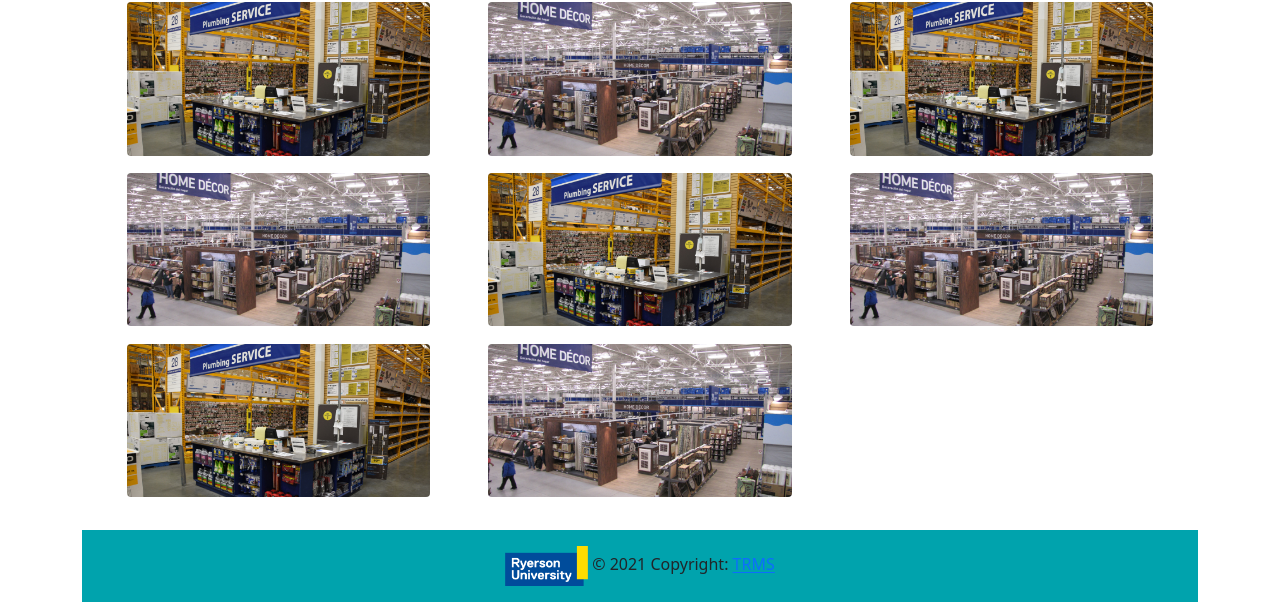
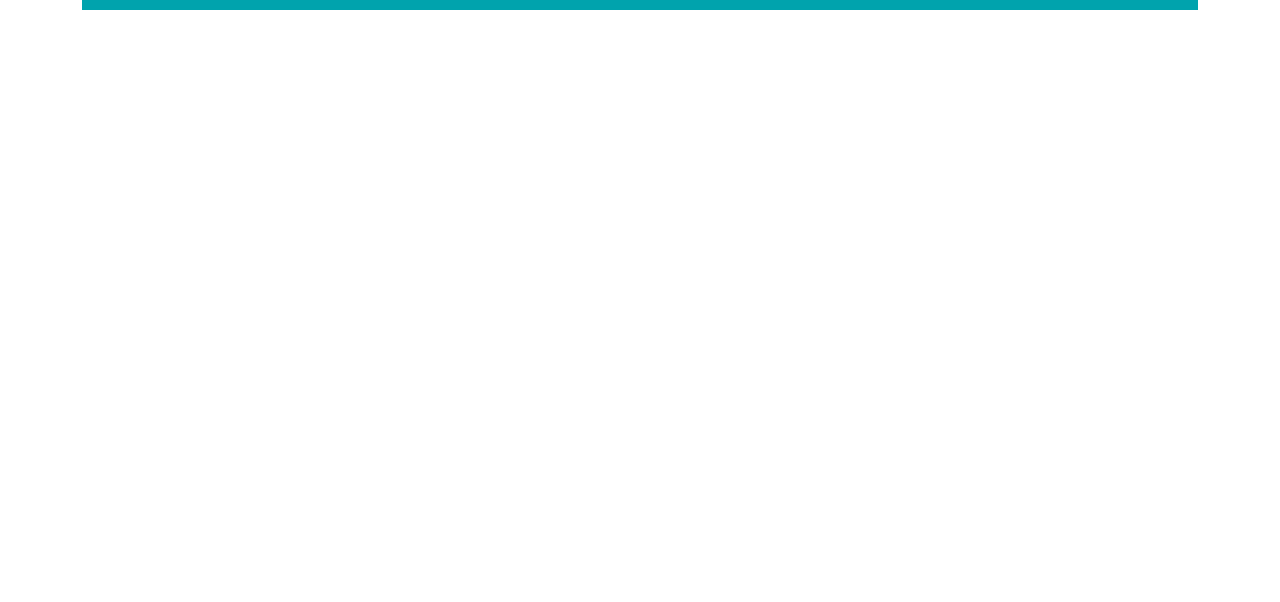
Before and after one commit to MeshwaS/capstonePOC, a plain HTML site: page src/home.html in a window 1280 px wide. Shown: the part 550-1152 px from the top of the page. After the commit the page ends 800 px from the top, so only its background shows below. Drawn offline with nearby package versions, Linux system fonts and the light colour scheme; a web font is replaced by a local one.

Commit message:
Update home.html

```diff
--- a/src/home.html
+++ b/src/home.html
@@ -81,35 +81,6 @@
             <p id="intro-line"><span id="typing"></span></p>
           </div>
         </div>
-        <div><h1>Gallery</h1></div>
-
-        <div class="row m-3">
-          <div class="col-lg-4">
-            <img class="gallery rounded" src="../images/gallery1.jpg" />
-          </div>
-          <div class="col-lg-4">
-            <img class="gallery rounded" src="../images/gallery2.jpg" />
-          </div>
-          <div class="col-lg-4">
-            <img class="gallery rounded" src="../images/gallery1.jpg" />
-          </div>
-          <div class="col-lg-4">
-            <img class="gallery rounded" src="../images/gallery2.jpg" />
-          </div>
-          <div class="col-lg-4">
-            <img class="gallery rounded" src="../images/gallery1.jpg" />
-          </div>
-          <div class="col-lg-4">
-            <img class="gallery rounded" src="../images/gallery2.jpg" />
-          </div>
-          <div class="col-lg-4">
-            <img class="gallery rounded" src="../images/gallery1.jpg" />
-          </div>
-          <div class="col-lg-4">
-            <img class="gallery rounded" src="../images/gallery2.jpg" />
-          </div>
-        </div>
-      </div>
       <footer class="page-footer font-small blue">
         <!-- Copyright -->
         <div class="footer-copyright text-center py-3">
```
